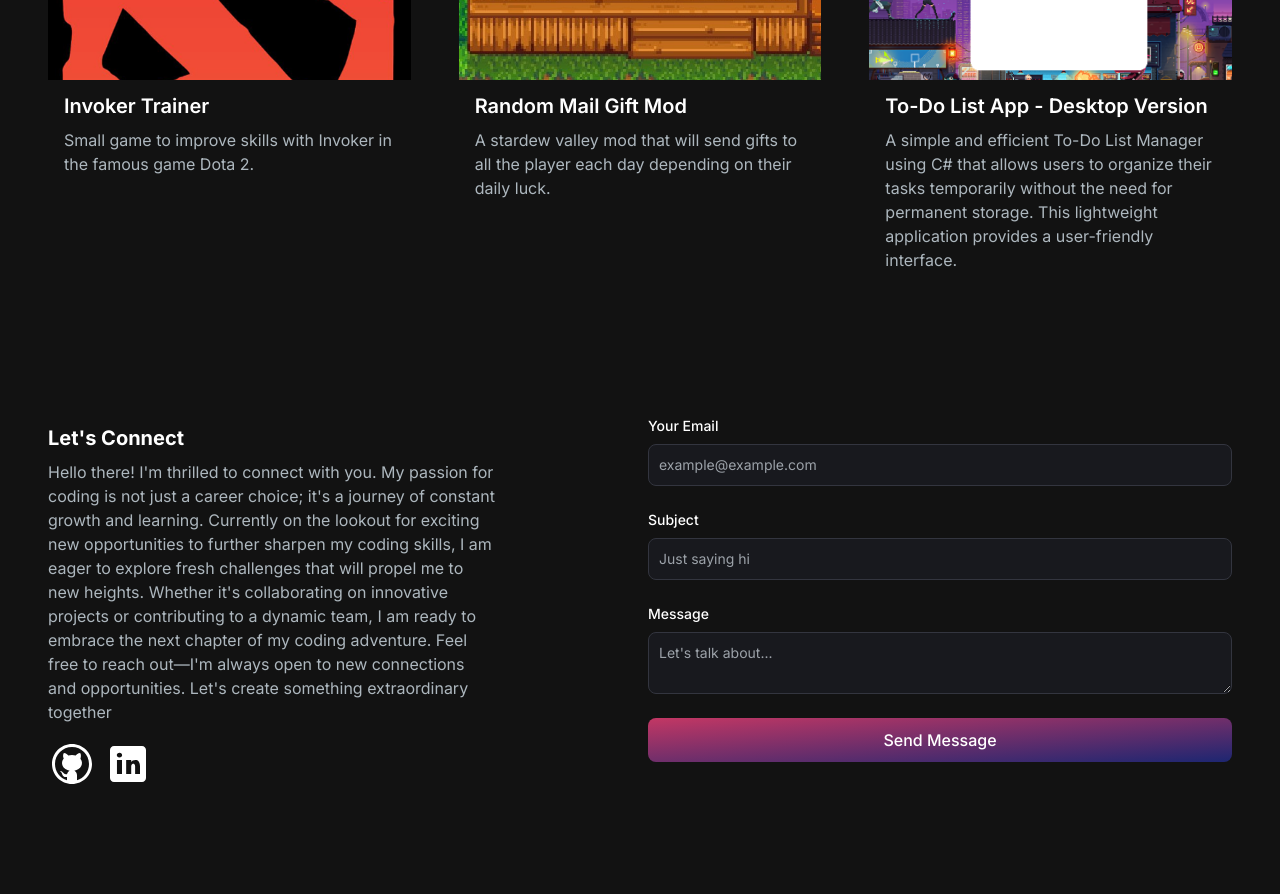
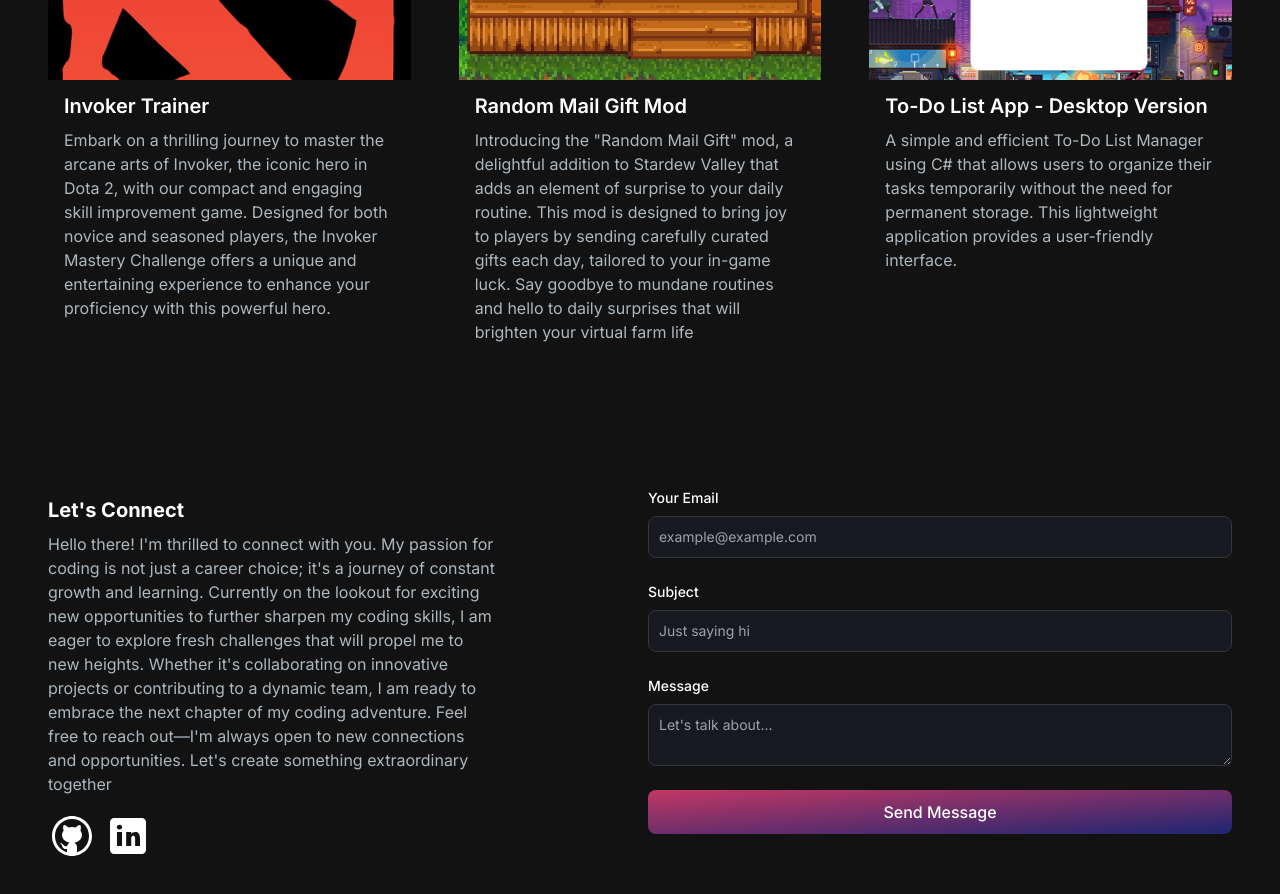
Before and after one commit to KOrtizLedezma/PortfolioWebsite, a Next.js app: page / in a window 1280 px wide. Shown: the part 2500-3394 px from the top of the page. Built offline with nearby package versions, Linux system fonts and the light colour scheme.

Commit message:
Description of some projects changed

```diff
--- a/app/Components/ProjectSection.jsx
+++ b/app/Components/ProjectSection.jsx
@@ -32,7 +32,7 @@
   {
     id: 4,
     title: "Invoker Trainer",
-    description: "Small game to improve skills with Invoker in the famous game Dota 2.",
+    description: "Embark on a thrilling journey to master the arcane arts of Invoker, the iconic hero in Dota 2, with our compact and engaging skill improvement game. Designed for both novice and seasoned players, the Invoker Mastery Challenge offers a unique and entertaining experience to enhance your proficiency with this powerful hero.",
     image: "/Images/Projects/Dota2.png",
     tag: ["All", "Python"],
     gitUrl: "https://github.com/KOrtizLedezma/InvokerTrainer",
@@ -40,7 +40,7 @@
   {
     id: 5,
     title: "Random Mail Gift Mod",
-    description: "A stardew valley mod that will send gifts to all the player each day depending on their daily luck.",
+    description: "Introducing the \"Random Mail Gift\" mod, a delightful addition to Stardew Valley that adds an element of surprise to your daily routine. This mod is designed to bring joy to players by sending carefully curated gifts each day, tailored to your in-game luck. Say goodbye to mundane routines and hello to daily surprises that will brighten your virtual farm life",
     image: "/Images/Projects/StardewValleyMod.jpeg",
     tag: ["All", "C#"],
     gitUrl: "https://github.com/KOrtizLedezma/RandomMailGiftMod",
```
